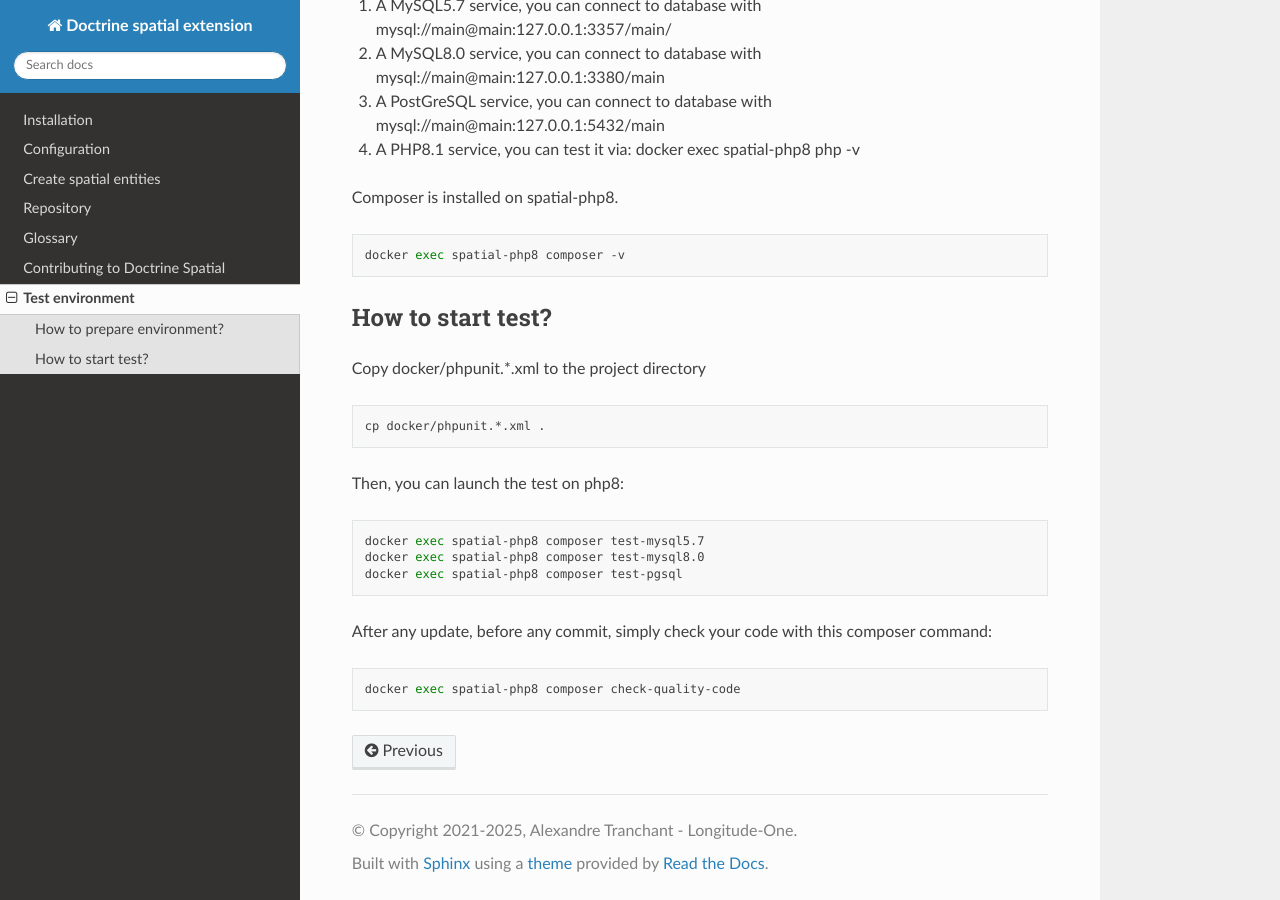
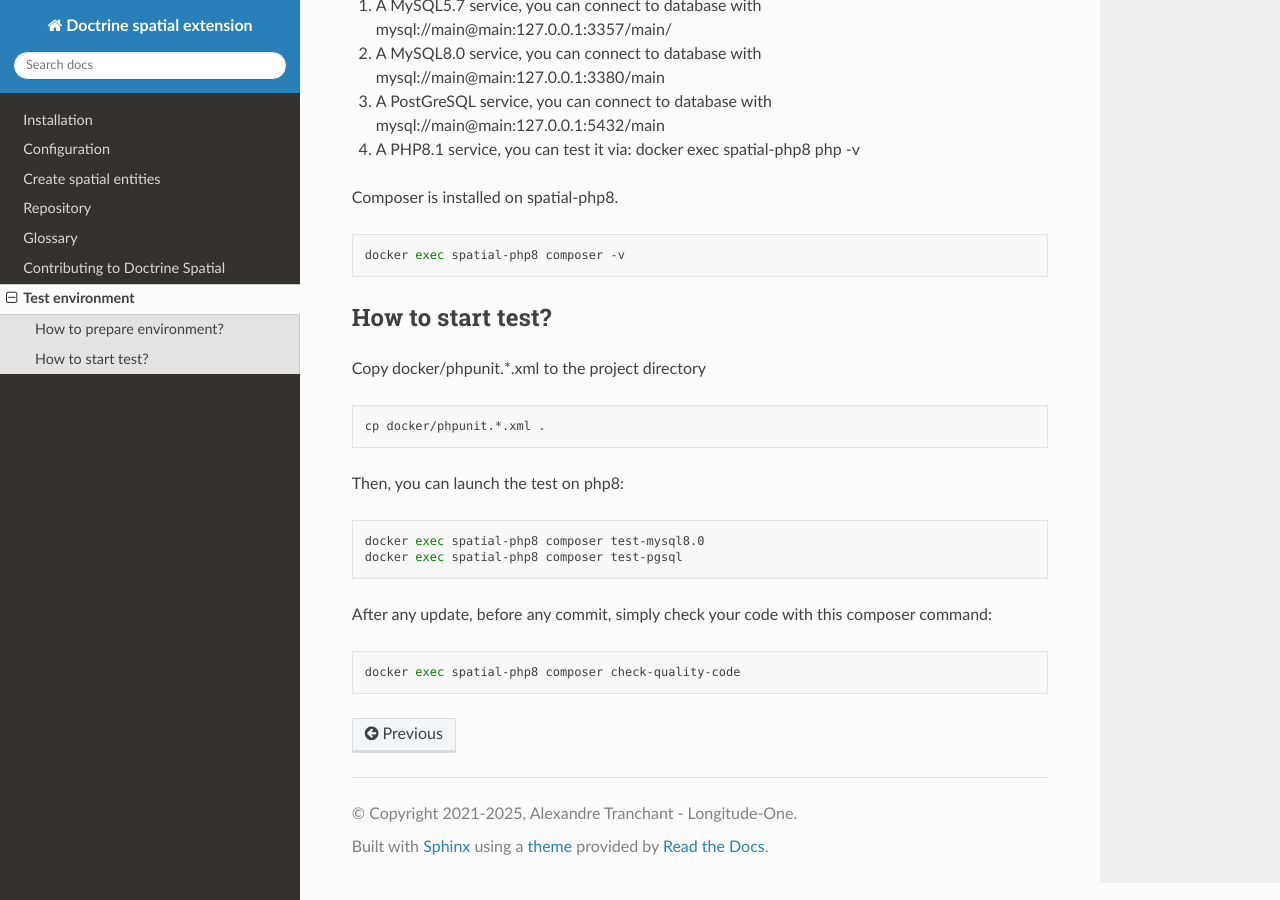
Before and after one commit to longitude-one/doctrine-spatial, a Sphinx documentation site: the page built from docs/Test.rst, in a window 1280 px wide and 900 px high, scrolled down 579 px. Built offline with Sphinx 7.4.7 and the Read the Docs theme 3.1.0, drawn with Linux system fonts in a browser that asks for light colours.

Commit message:
remove in tests

```diff
--- a/composer.json
+++ b/composer.json
@@ -43,19 +43,16 @@
     "scripts": {
         "test": [
             "phpunit --configuration phpunit.mariadb10.6.xml",
-            "phpunit --configuration phpunit.mysql5.7.xml",
             "phpunit --configuration phpunit.mysql8.0.xml",
             "phpunit --configuration phpunit.pgsql.xml"
         ],
         "test-coverage": [
             "phpunit --configuration phpunit.mariadb10.6.xml --coverage-php .phpunit.cache/code-coverage/mariadb10.6.cov",
-            "phpunit --configuration phpunit.mysql5.7.xml --coverage-php .phpunit.cache/code-coverage/mysql5.7.cov",
             "phpunit --configuration phpunit.mysql8.0.xml --coverage-php .phpunit.cache/code-coverage/mysql8.0.cov",
             "phpunit --configuration phpunit.pgsql.xml --coverage-php .phpunit.cache/code-coverage/pgsql.cov",
             "phpcov merge --clover .phpunit.cache/code-coverage/clover.xml .phpunit.cache/code-coverage/"
         ],
         "test-mariadb10.6": "phpunit --configuration phpunit.mariadb10.6.xml",
-        "test-mysql5.7": "phpunit --configuration phpunit.mysql5.7.xml",
         "test-mysql8.0": "phpunit --configuration phpunit.mysql8.0.xml",
         "test-pgsql": "phpunit --configuration phpunit.pgsql.xml"
     },
--- a/docs/Test.rst
+++ b/docs/Test.rst
@@ -44,7 +44,6 @@
 
 .. code-block:: bash
 
-    docker exec spatial-php8 composer test-mysql5.7
     docker exec spatial-php8 composer test-mysql8.0
     docker exec spatial-php8 composer test-pgsql
 
```
